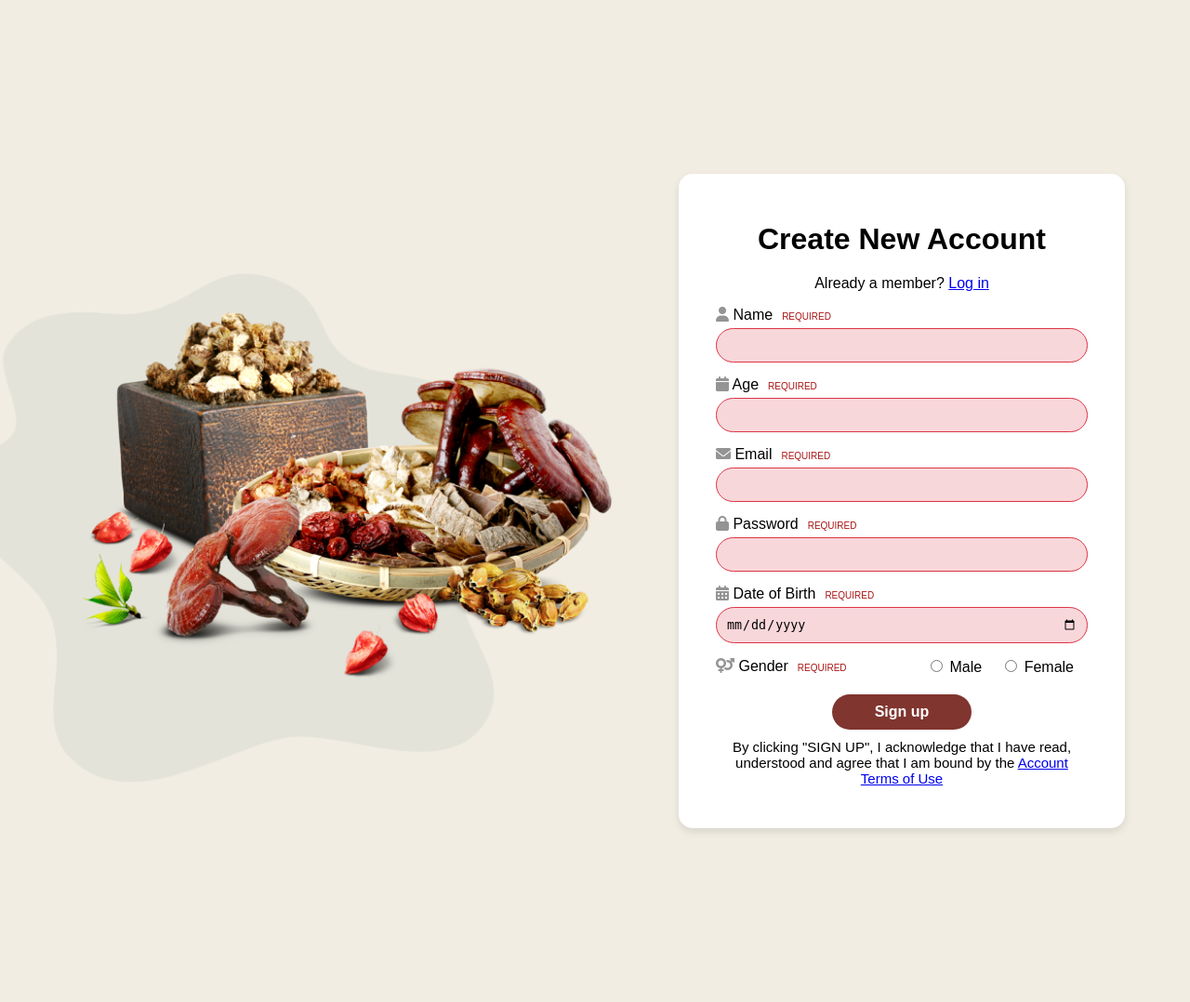
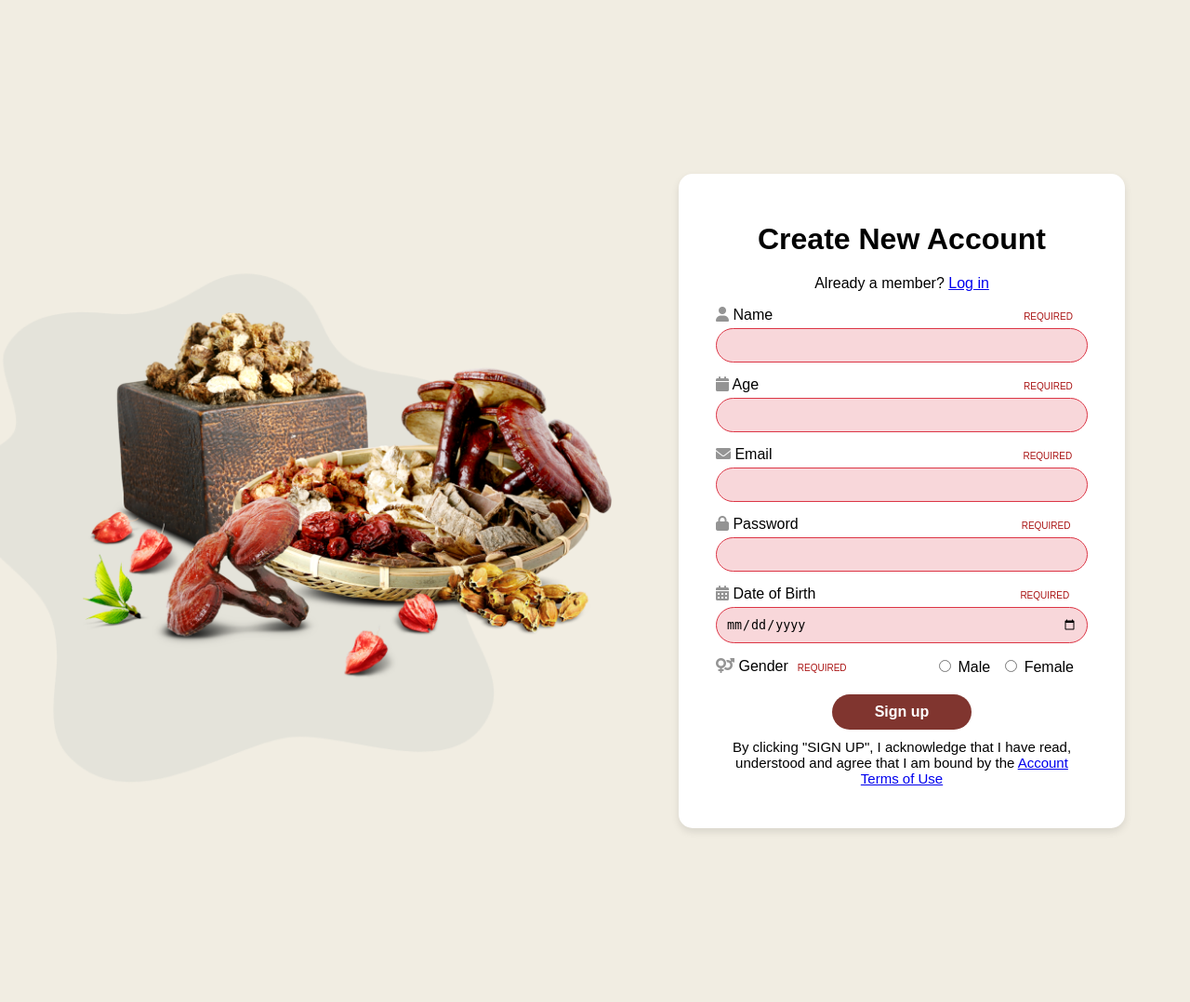
Before and after one commit to weih3ng/SINNAM_FYP, a PHP site: page /signUp.php in a window 1280 px wide. Shown: the part 115-1193 px from the top of the page at 93% size. Run offline with PHP 8.4, Linux system fonts and the light colour scheme.

Commit message:
required revised

```diff
--- a/signUp.php
+++ b/signUp.php
@@ -66,7 +66,7 @@ include 'dbfunctions.php';
         }
 
         .register-form-container input[type="radio"] {
-            margin-left: 10px;
+            margin-left: 1px;
         }
 
         .register-form-container .radio-label {
@@ -167,23 +167,23 @@ if (isset($_SESSION['username'])) {
             <p>Already a member? <a href="login.php">Log in</a></p>
             <form action="doSignUp.php" method="POST">
                 <label for="idName">
-                    <i class="fa-solid fa-user" style="color: #949494;"></i> Name<span class="ipsFieldRow_required" style="margin-left: 10px;">Required</span>
+                    <i class="fa-solid fa-user" style="color: #949494;"></i> Name<span class="ipsFieldRow_required" style="margin-left: 270px;">Required</span>
                 </label>
                 <input id="idName" type="text" name="name" required>
                 <label for="idAge">
-                    <i class="fa-solid fa-calendar" style="color: #949494;"></i> Age<span class="ipsFieldRow_required" style="margin-left: 10px;">Required</span>
+                    <i class="fa-solid fa-calendar" style="color: #949494;"></i> Age<span class="ipsFieldRow_required" style="margin-left: 285px;">Required</span>
                 </label>
                 <input id="idAge" type="text" name="age" required>
                 <label for="idEmail">
-                    <i class="fa-solid fa-envelope" style="color: #949494;"></i> Email<span class="ipsFieldRow_required" style="margin-left: 10px;">Required</span>
+                    <i class="fa-solid fa-envelope" style="color: #949494;"></i> Email<span class="ipsFieldRow_required" style="margin-left: 270px;">Required</span>
                 </label>
                 <input id="idEmail" type="email" name="email" required>
                 <label for="idPassword">
-                    <i class="fa-solid fa-lock" style="color: #949494;"></i> Password<span class="ipsFieldRow_required" style="margin-left: 10px;">Required</span>
+                    <i class="fa-solid fa-lock" style="color: #949494;"></i> Password<span class="ipsFieldRow_required" style="margin-left: 240px;">Required</span>
                 </label>
                 <input id="idPassword" type="password" name="password" required>
                 <label for="idDob">
-                    <i class="fa-solid fa-calendar-alt" style="color: #949494;"></i> Date of Birth<span class="ipsFieldRow_required" style="margin-left: 10px;">Required</span>
+                    <i class="fa-solid fa-calendar-alt" style="color: #949494;"></i> Date of Birth<span class="ipsFieldRow_required" style="margin-left: 220px;">Required</span>
                 </label>
                 <input id="idDob" type="date" name="dob" required>
                 <div class="gender-container">
```
